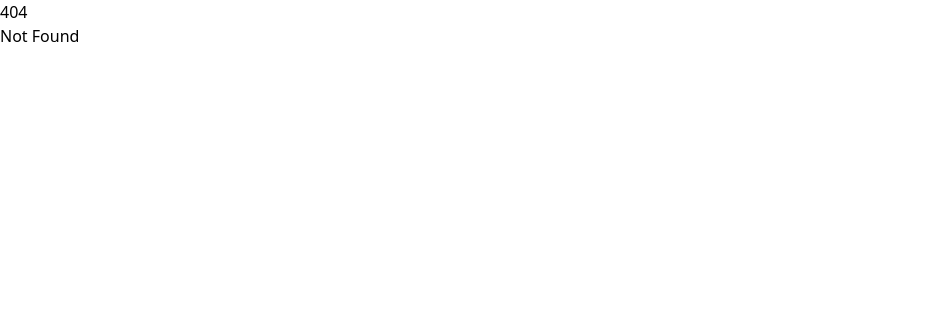
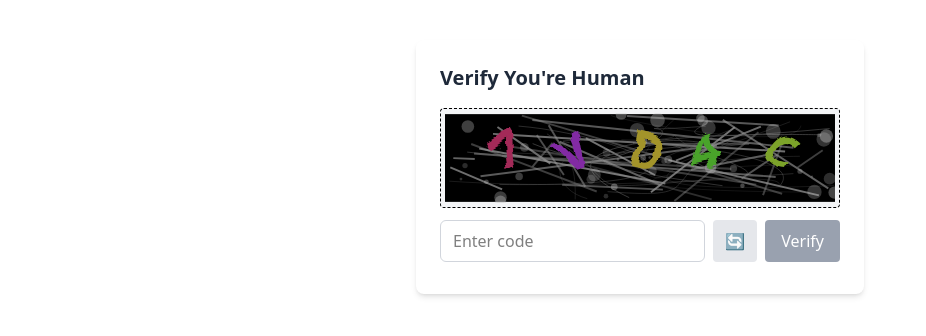
Before and after one commit to johnmarrkk/BTr-Web-Portal, a SvelteKit app: page /api/captcha2 in a window 1280 px wide. Before the commit this address had no page. Shown: the top 336 px of the page, without its empty margins (0-926 px from the left). Built offline with nearby package versions, Linux system fonts and the light colour scheme.

Commit message:
deploy 18

```diff
--- /dev/null
+++ b/src/routes/api/captcha2/+page.svelte
@@ -0,0 +1,90 @@
+<script lang="ts">
+	import { onMount } from 'svelte';
+
+	let userAnswer = '';
+	let captchaSolution = '';
+	let svgCaptcha = '';
+	let isVerified = false;
+	let error = '';
+
+	async function fetchCaptcha() {
+		const res = await fetch('/api/captcha2');
+		const data = await res.json();
+		svgCaptcha = data.svg;
+		captchaSolution = data.solution;
+		userAnswer = '';
+		isVerified = false;
+		error = '';
+	}
+
+	onMount(() => {
+		fetchCaptcha();
+	});
+
+	function verifyCaptcha() {
+		if (!userAnswer.trim()) {
+			error = 'Please enter the CAPTCHA code.';
+			return;
+		}
+
+		if (userAnswer.toUpperCase() === captchaSolution) {
+			isVerified = true;
+			error = '';
+            // ✅ Redirect after short delay
+			setTimeout(() => {
+				window.location.href = '/dashboard'; // Replace with your actual route
+			}, 1500); // Optional delay for success message
+		} else {
+			isVerified = false;
+			error = 'INVALID CAPTCHA - Please try again.';
+			setTimeout(() => (error = ''), 3000);
+		}
+	}
+</script>
+
+<div class="w-full max-w-md p-6 bg-white rounded-lg shadow-md mx-auto mt-10">
+	<h2 class="text-xl font-semibold text-gray-800 mb-4">Verify You're Human</h2>
+
+	<!-- CAPTCHA SVG -->
+	<div class="border flex items-center justify-center p-1 mb-3 bg-gray-100 border-dashed rounded text-center">
+		{@html svgCaptcha}
+	</div>
+
+	<!-- Input and Buttons -->
+	<div class="flex gap-2 mb-2">
+		<input
+			bind:value={userAnswer}
+			type="text"
+			placeholder="Enter code"
+			disabled={isVerified}
+			class="flex-1 px-3 py-2 border border-gray-300 rounded-md focus:ring-2 focus:ring-blue-500 disabled:bg-gray-200"
+		/>
+		<button
+			on:click={fetchCaptcha}
+			class="px-3 py-2 bg-gray-200 rounded hover:bg-gray-300"
+			title="Refresh"
+		>
+			🔄
+		</button>
+		<button
+			on:click={verifyCaptcha}
+			disabled={!userAnswer || isVerified}
+			class="px-4 py-2 bg-blue-600 text-white rounded hover:bg-blue-700 disabled:bg-gray-400"
+		>
+			Verify
+		</button>
+	</div>
+
+	<!-- Messages -->
+	{#if error}
+		<div class="p-2 bg-red-100 border border-red-400 text-red-700 rounded text-center font-bold">
+			{error}
+		</div>
+	{/if}
+
+	{#if isVerified}
+		<div class="p-2 bg-green-100 border border-green-400 text-green-700 rounded text-center font-bold">
+			✓ Verification successful!
+		</div>
+	{/if}
+</div>
--- /dev/null
+++ b/src/routes/api/captcha2/+server.ts
@@ -0,0 +1,97 @@
+import type { RequestHandler } from '@sveltejs/kit';
+
+function generateCaptchaText(length = 5) {
+	const chars = 'ABCDEFGHJKLMNPQRSTUVWXYZ23456789';
+	let result = '';
+	for (let i = 0; i < length; i++) {
+		result += chars.charAt(Math.floor(Math.random() * chars.length));
+	}
+	return result;
+}
+
+function drawCaptchaSvg(text: string): string {
+	const width = 400;
+	const height = 90;
+	const spacing = width / (text.length + 1);
+
+	let svg = `<svg xmlns="http://www.w3.org/2000/svg" width="${width}" height="${height}" viewBox="0 0 ${width} ${height}">`;
+
+	// SVG filter for distortion
+	svg += `
+	<defs>
+		<filter id="distortionFilter">
+			<feTurbulence type="turbulence" baseFrequency="0.01 0.03" numOctaves="2" result="turbulence"/>
+			<feDisplacementMap in2="turbulence" in="SourceGraphic" scale="15" xChannelSelector="R" yChannelSelector="G"/>
+		</filter>
+	</defs>
+	`;
+
+	// Background
+	svg += `<rect width="100%" height="100%" fill="#000"/>`;
+
+	// Noise lines
+	for (let i = 0; i < 30; i++) {
+		const x1 = Math.random() * width;
+		const y1 = Math.random() * height;
+		const x2 = Math.random() * width;
+		const y2 = Math.random() * height;
+		const color = `rgba(150,150,150,${Math.random() * 0.5 + 0.3})`;
+		svg += `<line x1="${x1}" y1="${y1}" x2="${x2}" y2="${y2}" stroke="${color}" stroke-width="2"/>`;
+	}
+
+	// Curved path noise
+	for (let i = 0; i < 20; i++) {
+		const path = `
+			M ${Math.random() * width} ${Math.random() * height}
+			C ${Math.random() * width} ${Math.random() * height},
+			  ${Math.random() * width} ${Math.random() * height},
+			  ${Math.random() * width} ${Math.random() * height}
+		`;
+		const color = `rgba(100,100,100,${Math.random() * 0.4 + 0.2})`;
+		svg += `<path d="${path}" stroke="${color}" fill="none" stroke-width="1"/>`;
+	}
+
+	// Noise circles
+	for (let i = 0; i < 40; i++) {
+		const cx = Math.random() * width;
+		const cy = Math.random() * height;
+		const r = Math.random() * 8;
+		const color = `rgba(200,200,200,${Math.random() * 0.2 + 0.2})`;
+		svg += `<circle cx="${cx}" cy="${cy}" r="${r}" fill="${color}" />`;
+	}
+
+	// Characters with distortion filter
+	svg += `<g filter="url(#distortionFilter)">`;
+	for (let i = 0; i < text.length; i++) {
+		const x = spacing * (i + 1);
+		const y = height / 2 + 6;
+		const rotate = (Math.random() - 0.5) * 60;
+		const color = `hsl(${Math.random() * 360}, 60%, 40%)`;
+		svg += `<text x="${x}" y="${y}" fill="${color}" font-size="50" font-weight="bold" text-anchor="middle" transform="rotate(${rotate}, ${x}, ${y})">${text[i]}</text>`;
+	}
+	svg += `</g>`;
+
+    svg += `<rect width="100%" height="100%" fill="transparent" pointer-events="all"/>`;
+
+    svg += '</svg>';
+	return svg;
+}
+
+
+
+export const GET: RequestHandler = async () => {
+	const solution = generateCaptchaText();
+	const svg = drawCaptchaSvg(solution);
+
+	return new Response(
+		JSON.stringify({
+			svg,
+			solution
+		}),
+		{
+			headers: {
+				'Content-Type': 'application/json'
+			}
+		}
+	);
+};
--- a/src/routes/login/+page.svelte
+++ b/src/routes/login/+page.svelte
@@ -6,14 +6,51 @@
     RefreshOutline,
   } from "flowbite-svelte-icons";
 
+  import { onMount } from 'svelte';
+  import { goto } from '$app/navigation';
 
   let show = false;
   let email = "";
   let password = "";
 
-  export let form: any;
-  let captchaSrc = "/api/captcha?" + Date.now();
-  const refreshCaptcha = () => (captchaSrc = "/api/captcha?" + Date.now());
+
+  let userAnswer = "";
+  let captchaSolution = "";
+  let svgCaptcha = "";
+  let isVerified = false;
+  let error = "";
+
+  async function fetchCaptcha() {
+    const res = await fetch("/api/captcha2");
+    const data = await res.json();
+    svgCaptcha = data.svg;
+    captchaSolution = data.solution;
+    userAnswer = "";
+    isVerified = false;
+    error = "";
+  }
+
+  onMount(() => {
+    fetchCaptcha();
+  });
+
+  function verifyCaptcha() {
+    if (!userAnswer.trim()) {
+      error = "Please enter the CAPTCHA code.";
+      return;
+    }
+
+    if (userAnswer.toUpperCase() === captchaSolution) {
+      isVerified = true;
+      error = "";
+
+      setTimeout(() => goto('/dashboard'), 500);
+    } else {
+      isVerified = false;
+      error = "INVALID CAPTCHA - Please try again.";
+      setTimeout(() => (error = ""), 3000);
+    }
+  }
 </script>
 
 <nav class="bg-blue-900 h-16 flex fixed w-full items-center">
@@ -94,32 +131,47 @@
         </div>
 
         <div>
-          <div class="flex items-center gap-2">
-            <img
-              src={captchaSrc}
-              alt="CAPTCHA"
-              class="border rounded h-18 w-full"
-            />
+          <!-- CAPTCHA SVG -->
+          <div
+            class="border flex items-center justify-center p-1 mb-3 bg-gray-100 border-dashed rounded text-center"
+          >
+            {@html svgCaptcha}
           </div>
-          <div class="flex items-center relative">
+
+          <!-- Input and Buttons -->
+          <div class="flex gap-2 mb-2">
             <input
+              bind:value={userAnswer}
               type="text"
-              name="captcha"
               placeholder="Enter CAPTCHA"
-              class="w-full border mt-2 bg-white rounded px-3 py-2 text-sm focus:outline-none focus:ring-2 focus:ring-blue-500 pr-12"
-              required
+              disabled={isVerified}
+              class="flex-1 px-3 py-2 border border-gray-300 rounded-md focus:ring-2 focus:ring-blue-500 disabled:bg-gray-200"
             />
             <button
-              type="button"
-              on:click={refreshCaptcha}
-              class="text-sm text-blue-600 hover:underline mt-1 bg-gray-200 h-9 w-10 border-r text-center rounded-r-sm p-1 absolute right-0 top-1/2 transform -translate-y-1/2 flex justify-center items-center cursor-pointer"
+              on:click={fetchCaptcha}
+              class="px-3 py-2 bg-gray-200 rounded hover:bg-gray-300"
+              title="Refresh"
             >
-              <RefreshOutline />
+              🔄
             </button>
+
           </div>
 
-          {#if form?.error}
-            <p class="text-red-600 text-sm">{form.error}</p>
+          <!-- Messages -->
+          {#if error}
+            <div
+              class="p-2 bg-red-100 border border-red-400 text-red-700 rounded text-center font-bold"
+            >
+              {error}
+            </div>
+          {/if}
+
+          {#if isVerified}
+            <div
+              class="p-2 bg-green-100 border border-green-400 text-green-700 rounded text-center font-bold"
+            >
+              ✓ Verification successful!
+            </div>
           {/if}
         </div>
 
@@ -133,7 +185,9 @@
 
         <button
           type="submit"
-          class="w-full text-white bg-primary-600 hover:bg-primary-700 focus:ring-4 focus:outline-none focus:ring-primary-300 font-medium rounded-lg text-sm px-5 py-2.5 text-center dark:bg-blue-600 dark:hover:bg-primary-700 dark:focus:ring-primary-800 cursor-pointer"
+          on:click={verifyCaptcha}
+          disabled={!userAnswer || isVerified}
+          class="w-full text-white bg-primary-600 hover:bg-primary-700 focus:ring-4 disabled:bg-gray-300 focus:outline-none focus:ring-primary-300 font-medium rounded-lg text-sm px-5 py-2.5 text-center dark:bg-blue-600 dark:hover:bg-primary-700 dark:focus:ring-primary-800 cursor-pointer"
           >Login</button
         >
         <p class="text-sm font-light text-gray-500 dark:text-gray-400">
```
